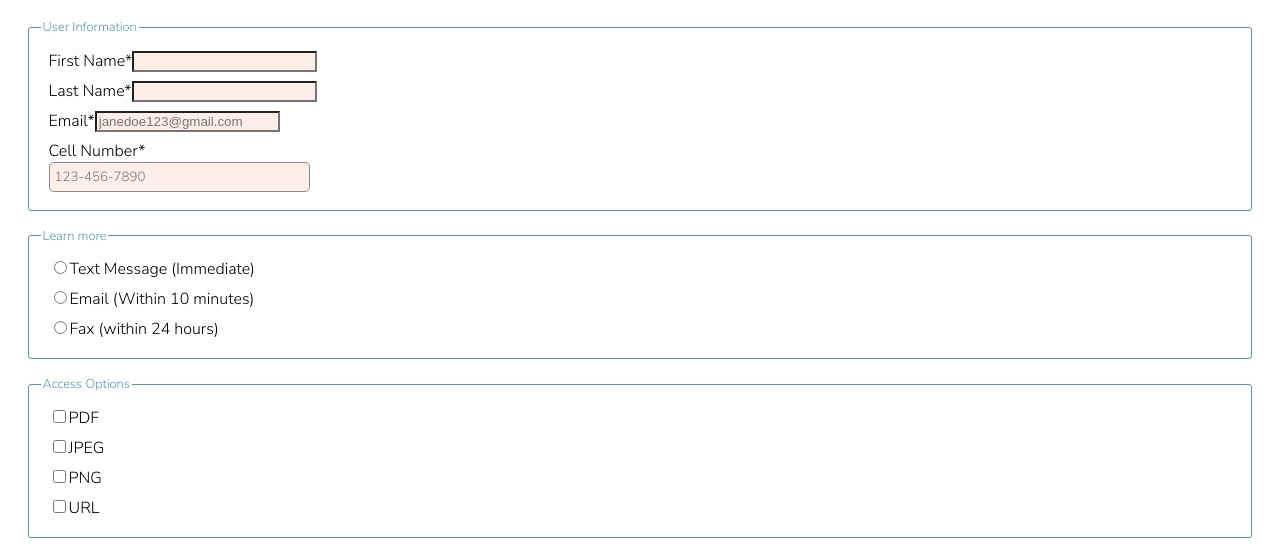
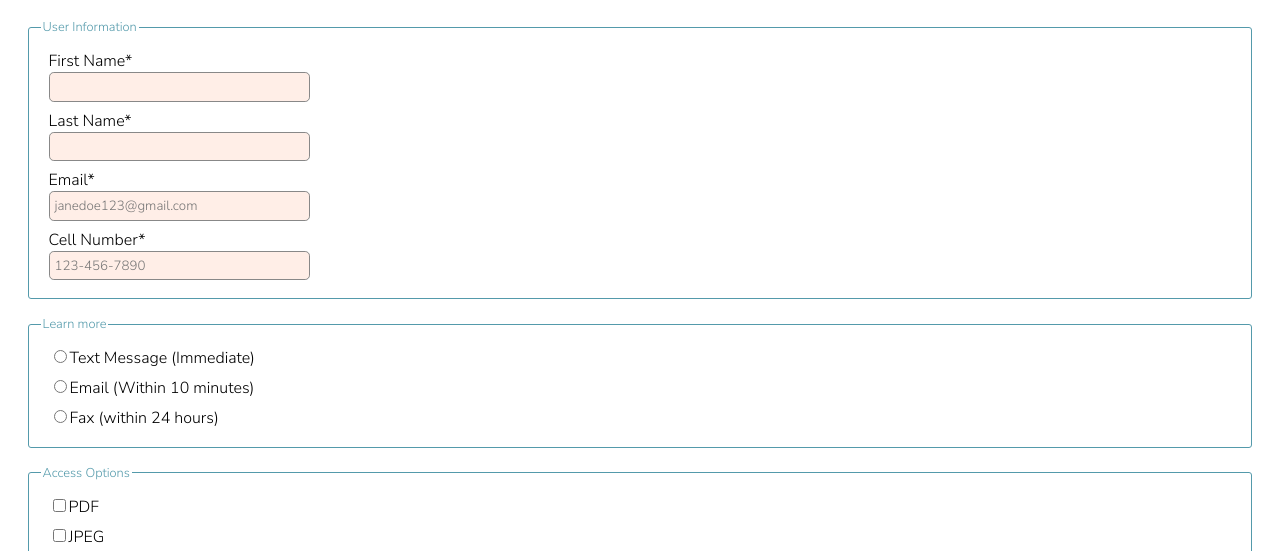
Before and after one commit to Keslie2004/dwdd1600, a plain HTML site: page 06form/baking.html in a window 1280 px wide. Shown: the part 235-786 px from the top of the page. Drawn offline with Linux system fonts and the light colour scheme.

Commit message:
made changes to 06form

```diff
--- a/06form/baking.css
+++ b/06form/baking.css
@@ -158,11 +158,11 @@ div.gallery figcaption {
     margin: .5rem;
 }
 
-.myForm label, .myForm select, .myForm [type=email], .myForm [type=tel], .myform textarea {
+.myForm label, .myForm select, .myForm [type=text], .myForm [type=email], .myForm [type=tel], .myform textarea {
     display: block;
 }
 
-.myForm [type=email], .myForm [type=tel], .myForm select, .myForm textarea {
+.myForm [type=text], .myForm [type=email], .myForm [type=tel], .myForm select, .myForm textarea {
     border: solid 1px #888;
     padding: .3rem;
     width: 250px;
```
